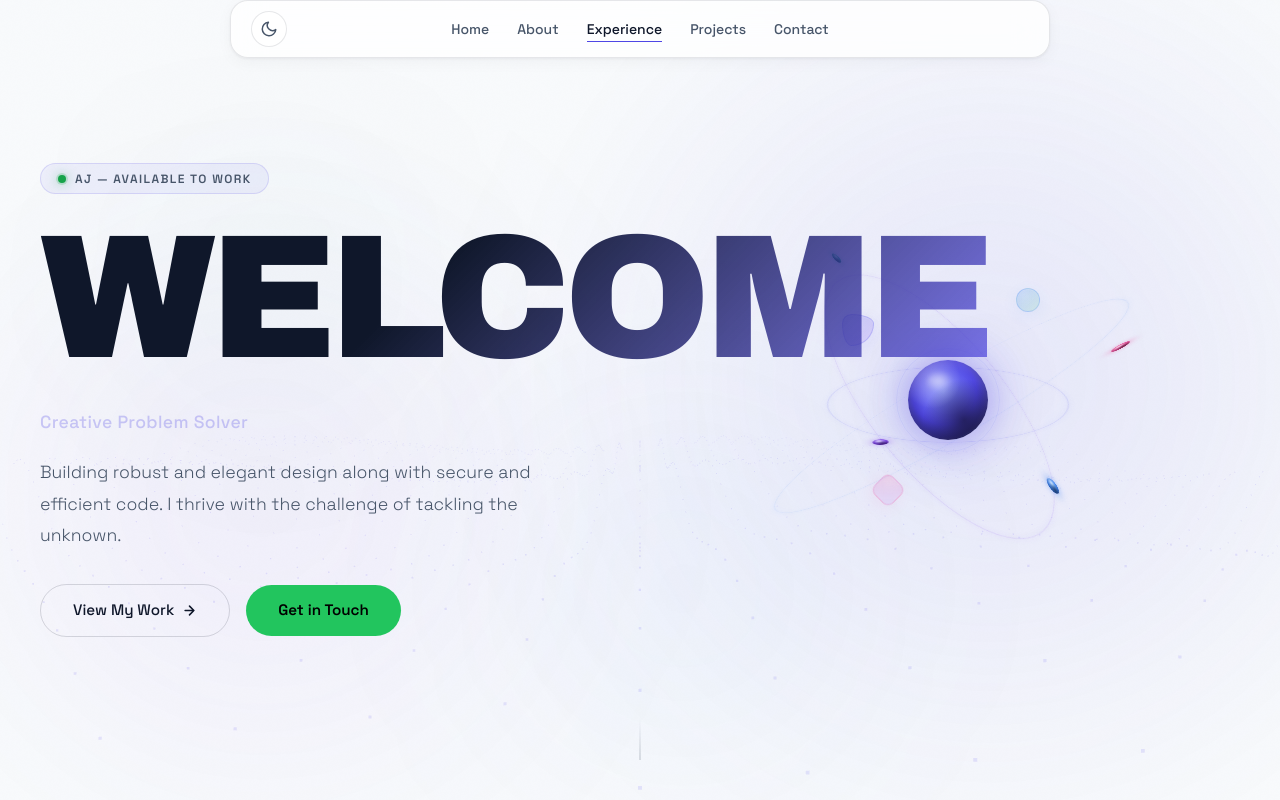
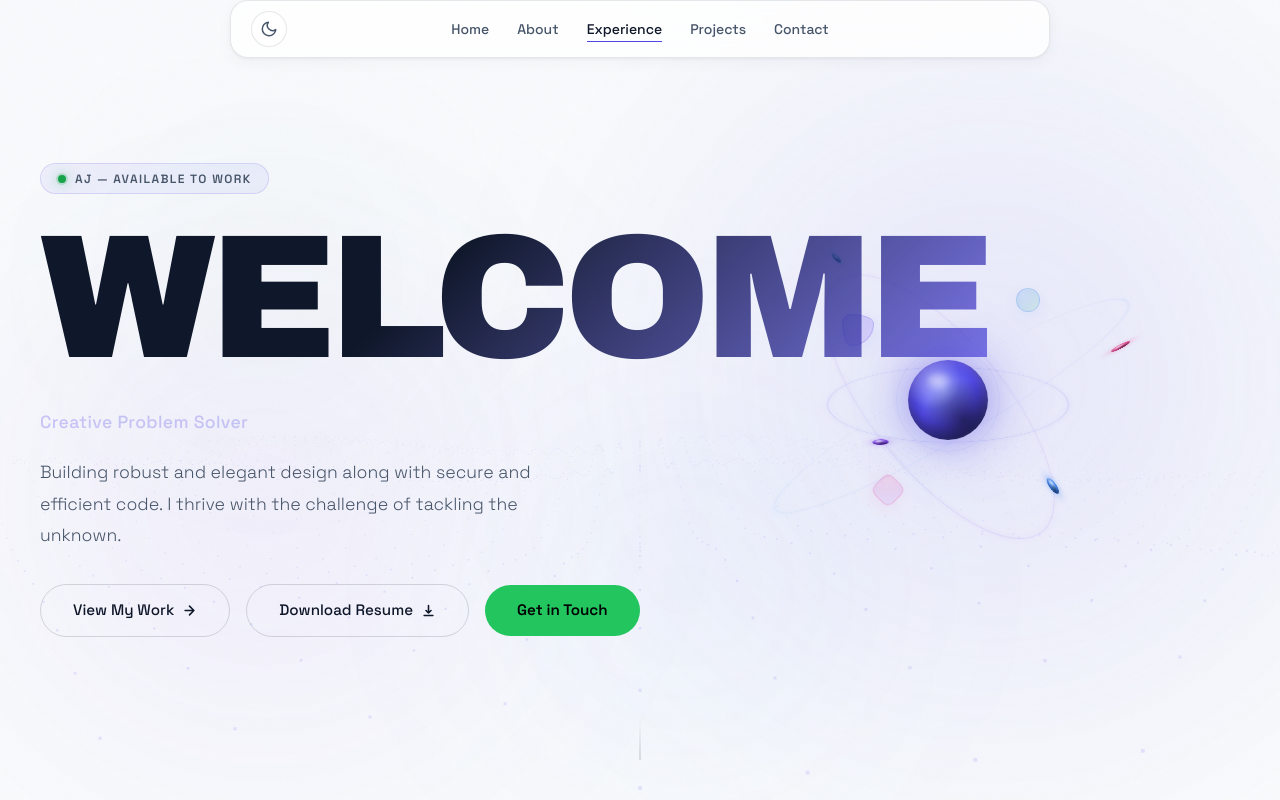
Before and after one commit to Agcaoili4/Portfolio, a React (Vite) app: page / in a window 1280 px wide. Shown: the top 800 px of the page. Built offline with nearby package versions, Linux system fonts and the light colour scheme.

Commit message:
Added download resume button

```diff
--- a/src/Components/heroSection.jsx
+++ b/src/Components/heroSection.jsx
@@ -378,6 +378,17 @@ export const HeroSection = () => {
               <path d="M5 12h14M12 5l7 7-7 7" />
             </svg>
           </a>
+          <a
+            href="/Jansen-Agcaoili-Resume.pdf"
+            download
+            className="cta-btn"
+            aria-label="Download résumé as PDF"
+          >
+            Download Resume
+            <svg width="15" height="15" viewBox="0 0 24 24" fill="none" stroke="currentColor" strokeWidth="2.5" strokeLinecap="round" strokeLinejoin="round" aria-hidden="true">
+              <path d="M12 4v12m0 0l-4-4m4 4l4-4M5 20h14" />
+            </svg>
+          </a>
           <a href="#contact" className="cta-accent">
             Get in Touch
           </a>
```
Also changed, not shown: 1 other file (tests, documents, lock files or other folders).
